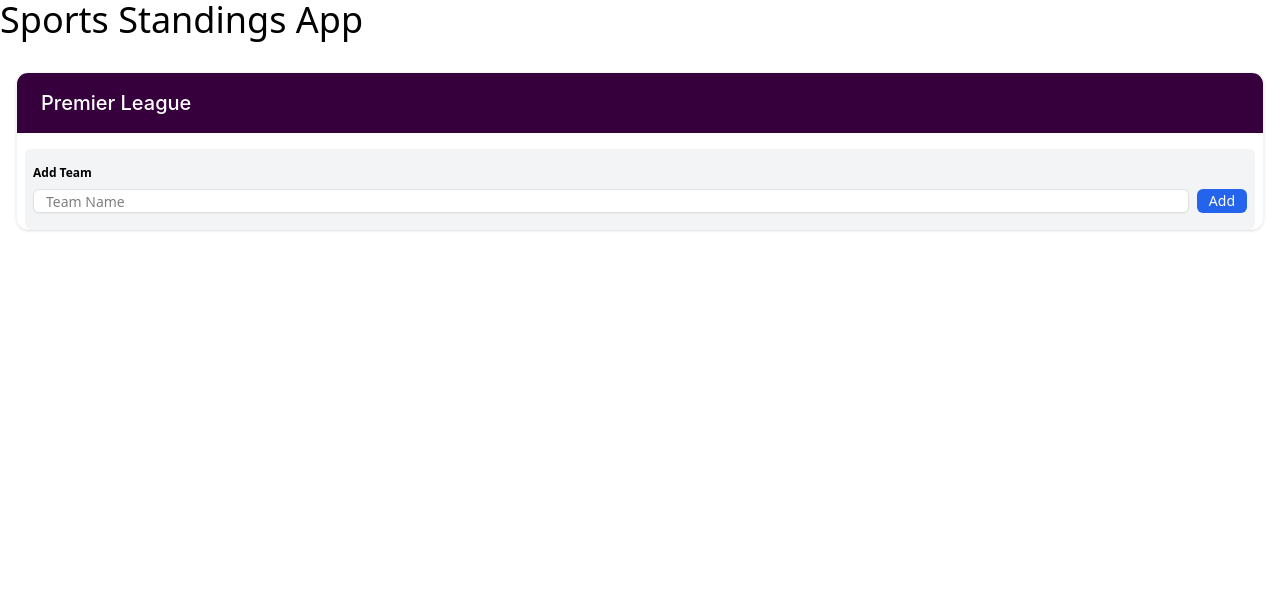
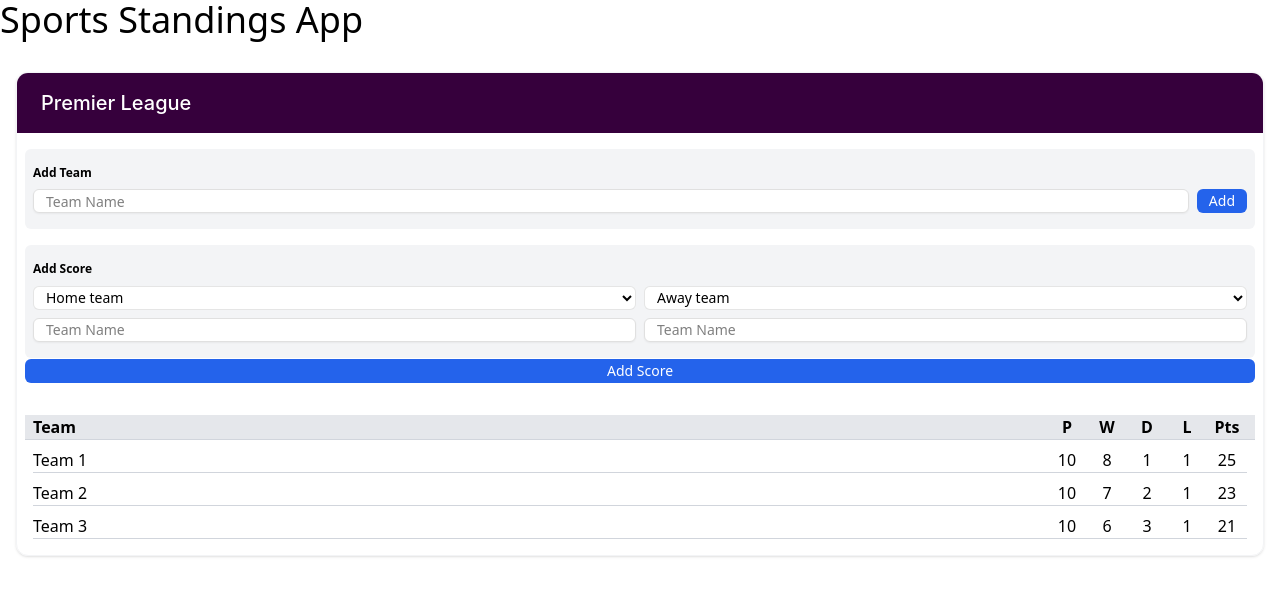
Before and after one commit to ImantasPrecas/sports-standings-app, a React (Vite) app: page / in a window 1280 px wide. Shown: the top 596 px of the page. Built offline with nearby package versions, Linux system fonts and the light colour scheme.

Commit message:
Add score input section and standings table to Premier League component

```diff
--- a/src/components/PremierLeagueComponent.tsx
+++ b/src/components/PremierLeagueComponent.tsx
@@ -26,6 +26,106 @@
             </div>
           </div>
         </div>
+
+        {/* Add Score Section */}
+        <div className='mx-2 mb-4'>
+          <div className='rounded-md bg-gray-100 px-2 py-4'>
+            <div className='flex flex-col gap-2'>
+              <p className='text-xs font-semibold'>Add Score</p>
+              {/* SELECT TEAM */}
+              <div className='flex gap-2'>
+                {/* HOME TEAM */}
+                <div className='w-full'>
+                  <select className=' h-6 w-full text-sm placeholder:text-sm bg-background border border-foreground/10 rounded-md px-2'>
+                    <option value='default'>Home team</option>
+                    <option value='team1'>Team 1</option>
+                    <option value='team2'>Team 2</option>
+                    <option value='team3'>Team 3</option>
+                  </select>
+                </div>
+
+                {/* AWAY TEAM */}
+                <div className='w-full'>
+                  <select className=' h-6 w-full text-sm placeholder:text-sm bg-background border border-foreground/10 rounded-md px-2'>
+                    <option value='default'>Away team</option>
+                    <option value='team1'>Team 1</option>
+                    <option value='team2'>Team 2</option>
+                    <option value='team3'>Team 3</option>
+                  </select>
+                </div>
+              </div>
+
+              {/* ENTER SCORE */}
+
+              <div>
+                {/* HOME TEAM */}
+                <div className='flex gap-2'>
+                  <div className='w-full'>
+                    <Input
+                      className='h-6 text-sm placeholder:text-sm bg-background'
+                      placeholder='Team Name'
+                    />
+                  </div>
+
+                  {/* AWAY TEAM */}
+                  <div className='w-full'>
+                    <Input
+                      className='h-6 text-sm placeholder:text-sm bg-background'
+                      placeholder='Team Name'
+                    />
+                  </div>
+                </div>
+              </div>
+            </div>
+          </div>
+          <div className='w-full'>
+            <button className='w-full rounded-md bg-secondary px-3 text-background h-6 text-sm'>
+              Add Score
+            </button>
+          </div>
+        </div>
+
+        {/* STANDINGS TABLE */}
+        <div className='mx-2 mb-4'>
+          <table className='w-full'>
+            <thead className='flex bg-gray-200 border-b border-gray-300 px-2'>
+              <tr className='flex w-full'>
+                <th className='flex-1 text-start'>Team</th>
+                <th className='w-10'>P</th>
+                <th className='w-10'>W</th>
+                <th className='w-10'>D</th>
+                <th className='w-10'>L</th>
+                <th className='w-10'>Pts</th>
+              </tr>
+            </thead>
+            <tbody className='flex flex-col gap-2 mt-2 px-2'>
+              <tr className='flex w-full border-b border-gray-300'>
+                <td className='flex-1'>Team 1</td>
+                <td className='w-10 text-center'>10</td>
+                <td className='w-10 text-center'>8</td>
+                <td className='w-10 text-center'>1</td>
+                <td className='w-10 text-center'>1</td>
+                <td className='w-10 text-center'>25</td>
+              </tr>
+              <tr className='flex w-full border-b border-gray-300'>
+                <td className='flex-1'>Team 2</td>
+                <td className='w-10 text-center'>10</td>
+                <td className='w-10 text-center'>7</td>
+                <td className='w-10 text-center'>2</td>
+                <td className='w-10 text-center'>1</td>
+                <td className='w-10 text-center'>23</td>
+              </tr>
+              <tr className='flex w-full border-b border-gray-300'>
+                <td className='flex-1'>Team 3</td>
+                <td className='w-10 text-center'>10</td>
+                <td className='w-10 text-center'>6</td>
+                <td className='w-10 text-center'>3</td>
+                <td className='w-10 text-center'>1</td>
+                <td className='w-10 text-center'>21</td>
+              </tr>
+            </tbody>
+          </table>
+        </div>
       </Card>
     </SectionWrapper>
   )
--- a/src/style.css
+++ b/src/style.css
@@ -1,5 +1,4 @@
 @import 'tailwindcss';
-
 
 @theme {
   --color-background: var(--color-background);
```
